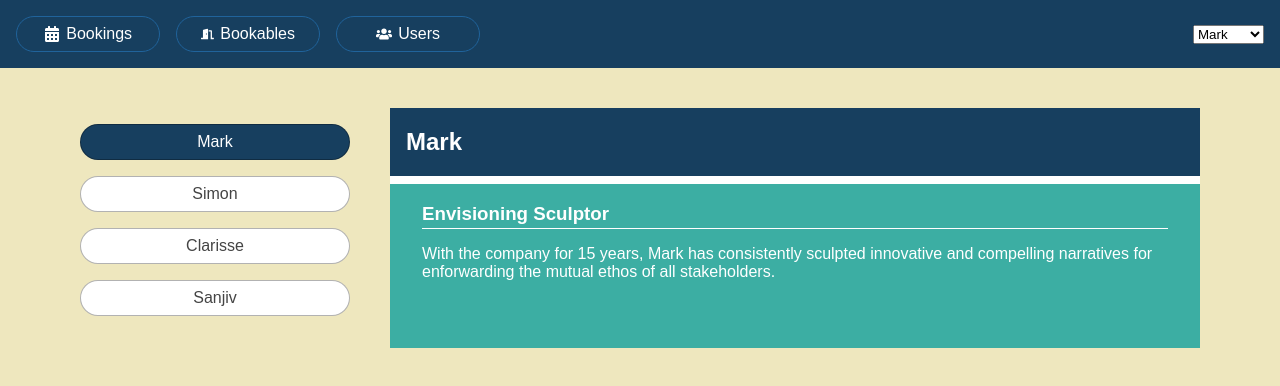
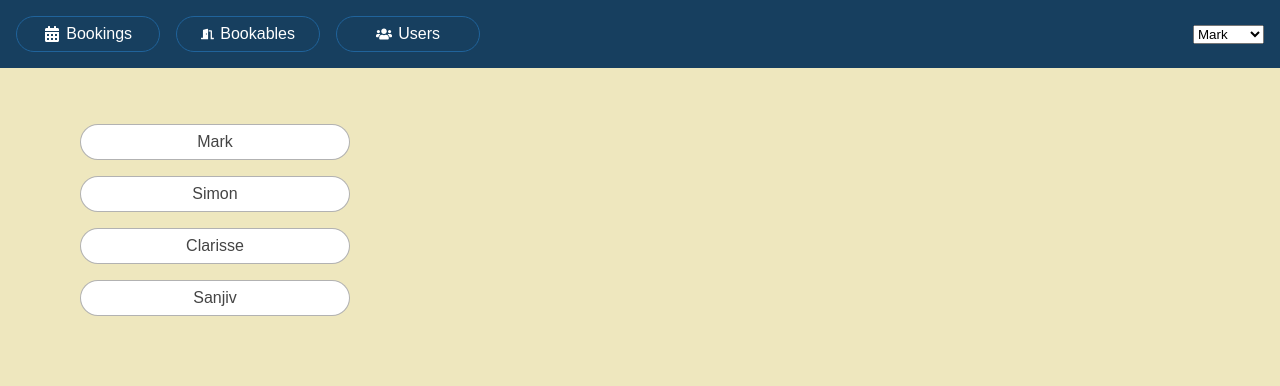
Before and after one commit to SJC-s/React-Demo, a React (Vite) app: page /users in a window 1280 px wide. Shown: the top 386 px of the page. Built offline with nearby package versions, Linux system fonts and the light colour scheme; data requests are answered from the project's data file.

Commit message:
#15 setUserIndex 리팩토링

```diff
--- a/src/component/Users/UserList.jsx
+++ b/src/component/Users/UserList.jsx
@@ -6,12 +6,9 @@ function UserList({user, setUser}) {
     // fetch 중 오류 발생시 또는 로딩 중의 상태값
     const [error, setError] = useState(null);
     const [loading, setLoading] = useState(true);
-    const [userIndex, setUserIndex] = useState(0);
-    // user = users?.[userIndex]; // 자바의 Optional 역할 연산자 : ?.(null 아닐 때만 실행)    // 순서5) users 0번을 user에 저장
-    // users 가 null 이 아닐 때만 실행
-
-    // 선택된 인덱스값으로 user 를 바꿔야 함(부모, 형제 컴포넌트와 공유할 수 있는 방법으로 바꿈)
-    setUser(users?.[userIndex])
+    // index 를 사용하면 이벤트 핸들러가 아닌 곳에서 상태 변경 함수를 실행
+    // 그래서 index 를 사용하지 않도록 리팩토링
+    // setUser(users?.[userIndex])
 
     // API 서비스 제공하는 서버로부터 데이터 가져오기
     useEffect(() => {
@@ -39,9 +36,9 @@ function UserList({user, setUser}) {
     return (
         <>
             {users && (<ul className="users items-list-nav">
-                {users.map((u,i) => (
-                    <li key={u.id} className={i === userIndex ? "selected":null}>
-                        <button className="btn" onClick={() => setUserIndex(i)}>
+                {users.map(u => (
+                    <li key={u.id} className={u.id === user?.id ? "selected":null}>
+                        <button className="btn" onClick={() => setUser(u)}>
                             {u.name}
                         </button>
                     </li>
```
